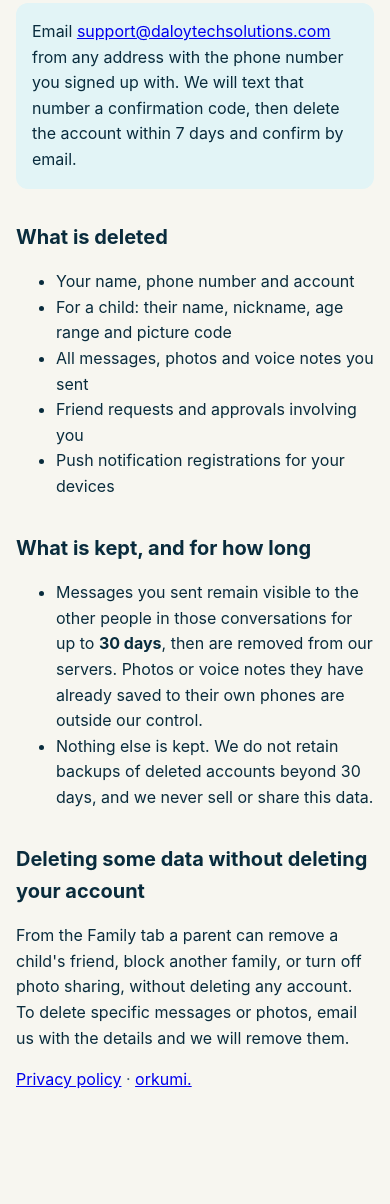
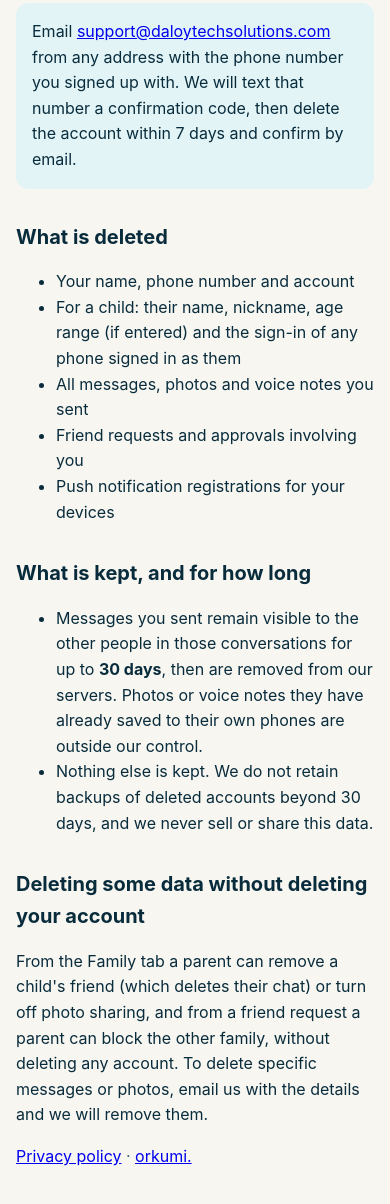
Before and after one commit to aburias/orkumi-site, a plain HTML site: page delete-account.html in a window 390 px wide. Shown: the part 892-2096 px from the top of the page. Before the commit the page ends 2033 px from the top, so only its background shows below. Drawn offline with Linux system fonts and the light colour scheme.

Commit message:
Update delete-account.html: family codes, parent invites, kids' own phones

```diff
--- a/delete-account.html
+++ b/delete-account.html
@@ -43,7 +43,7 @@ Email <a href="mailto:support@daloytechsolutions.com?subject=Delete%20my%20Orkum
 <h2>What is deleted</h2>
 <ul>
   <li>Your name, phone number and account</li>
-  <li>For a child: their name, nickname, age range and picture code</li>
+  <li>For a child: their name, nickname, age range (if entered) and the sign-in of any phone signed in as them</li>
   <li>All messages, photos and voice notes you sent</li>
   <li>Friend requests and approvals involving you</li>
   <li>Push notification registrations for your devices</li>
@@ -56,7 +56,7 @@ Email <a href="mailto:support@daloytechsolutions.com?subject=Delete%20my%20Orkum
 </ul>
 
 <h2>Deleting some data without deleting your account</h2>
-<p>From the Family tab a parent can remove a child's friend, block another family, or turn off photo sharing, without deleting any account. To delete specific messages or photos, email us with the details and we will remove them.</p>
+<p>From the Family tab a parent can remove a child's friend (which deletes their chat) or turn off photo sharing, and from a friend request a parent can block the other family, without deleting any account. To delete specific messages or photos, email us with the details and we will remove them.</p>
 
 <p class="meta"><a href="privacy.html">Privacy policy</a> · <a href="index.html">orkumi.</a></p>
 </main>
```
